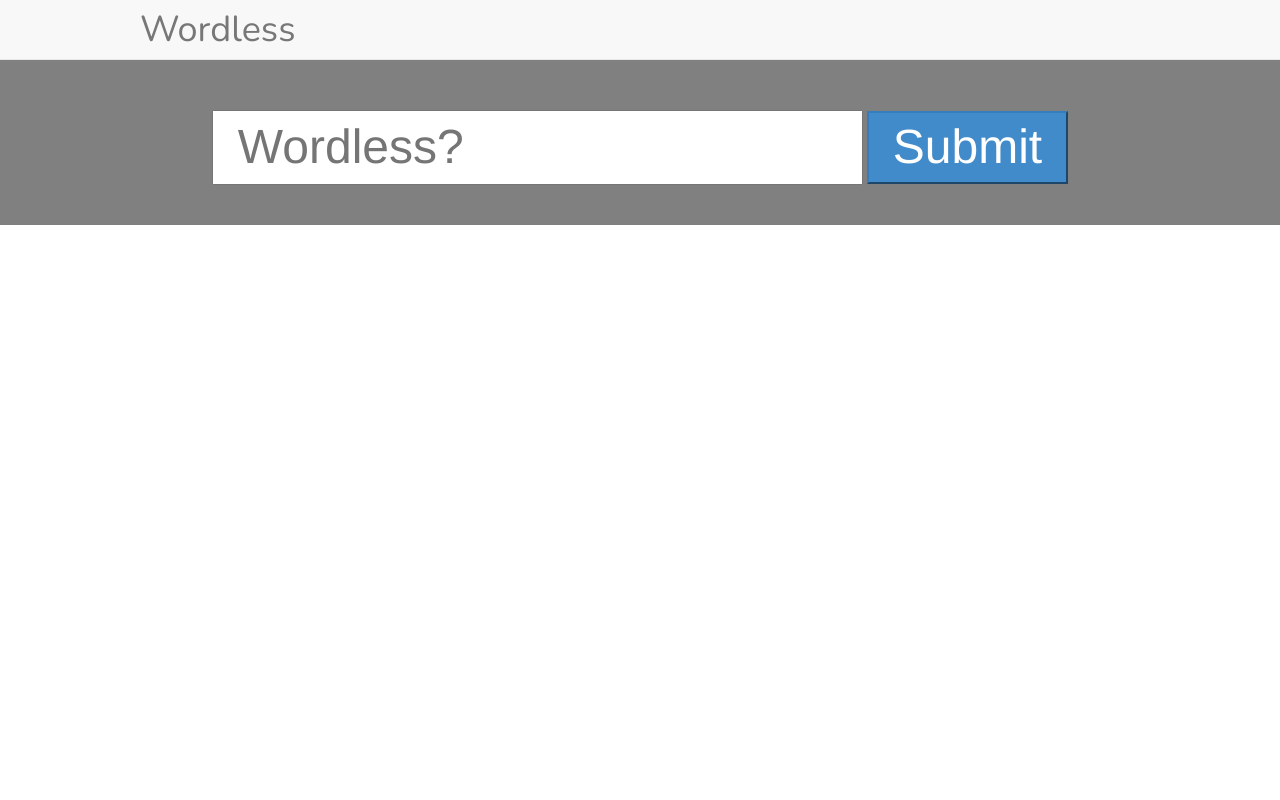
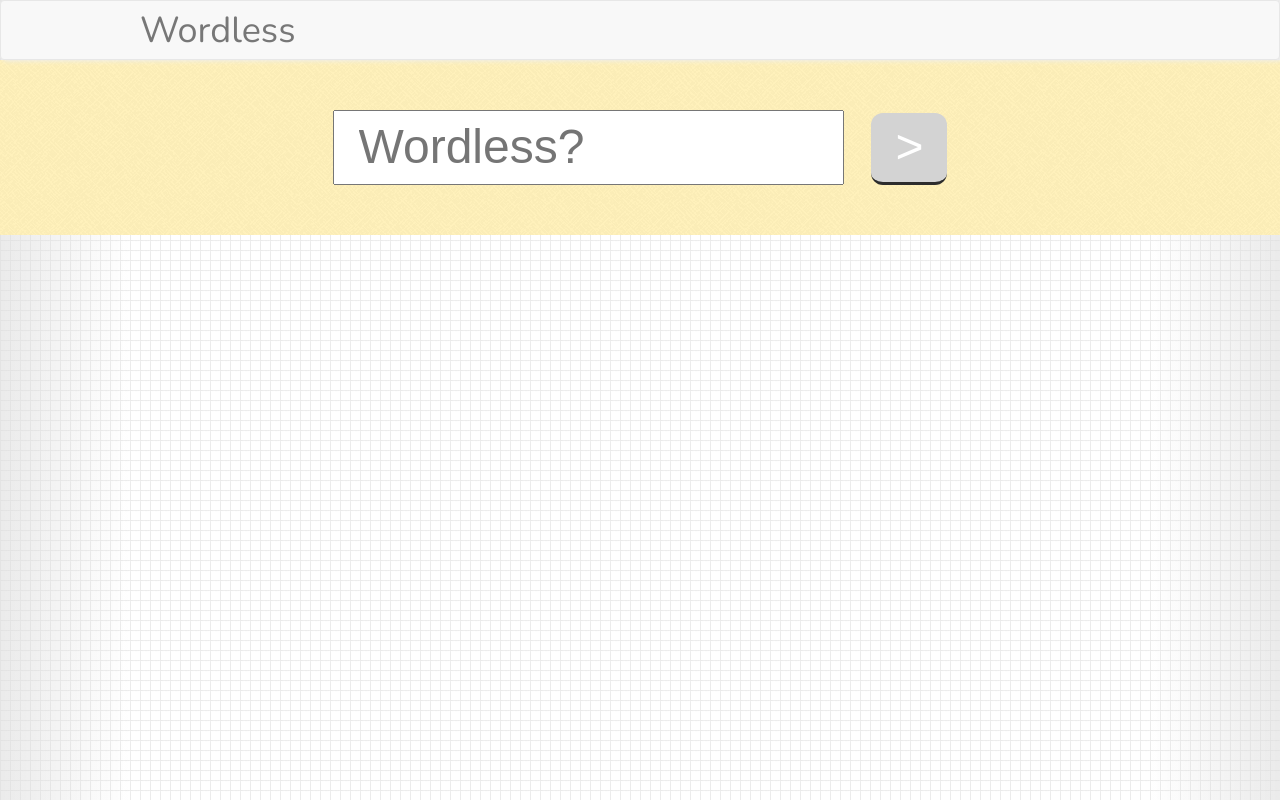
Before and after one commit to escherize/wordless-fe, a plain HTML site: page index.html in a window 1280 px wide. Drawn offline with nearby package versions, Linux system fonts and the light colour scheme; a web font is replaced by a local one.

Commit message:
added backgrounds, made layout changes, added alternate theme, button contains placeholder char >

```diff
--- a/index.html
+++ b/index.html
@@ -14,6 +14,7 @@
 
     <link rel="stylesheet" href="resources/css/bootstrap.css">
     <link rel="stylesheet" href="resources/css/style.css">
+    <!-- <link rel="stylesheet" href="resources/css/black-theme.css"> -->
     <!--<link href='http://fonts.googleapis.com/css?family=Over+the+Rainbow' rel='stylesheet' type='text/css'>-->
 
 
@@ -21,20 +22,20 @@
 <body>
 
 <div ng-controller="ThesaurusCtrl">
-    <div class="navbar navbar-default navbar-fixed-top">
+    <div class="navbar navbar-default">
         <div class="container"><h1 class="navbar-brand">Wordless</h1></div>
     </div>
 
 
-        <div class="form-section">
-            <div  class="container">
-                <form class="center .col-md-6 .col-md-offset-3" ng-submit="sendD3Request()">
-                    <input class="input"  type="text" placeholder="Wordless?" ng-model="myWord">
-                    <input class="btn-primary" type="submit">
-                </form>
-            </div>
+    <div class="form-section">
+        <div class="container">
+            <form ng-submit="sendD3Request()">
+                <input class="input"  type="text" placeholder="Wordless?" size="15" ng-model="myWord">
+                <input class="btn-primary" type="submit" value=">">
+            </form>
         </div>
-        <div id="graph-container" class="container centered"></div>
+    </div>
+    <div id="graph-container" class="container centered"></div>
 </div>
 </body>
 
--- /dev/null
+++ b/resources/css/black-theme.css
@@ -0,0 +1,20 @@
+/*wordless black theme*/
+
+body {
+    background: -webkit-linear-gradient(left, rgba(0, 0, 0, 0.5), rgba(255, 255, 255, 0) 10%, rgba(255, 255, 255, 0)90%, rgba(0, 0, 0, 0.5)), url("../img/textures/black_graph.png");
+}
+
+.navbar {
+    background-color: black;
+    border: none;
+    box-shadow: 3px 0 5px 1px #555;
+
+}
+
+.navbar h1.navbar-brand {
+    color:;
+}
+
+.form-section {
+    background: #51be91;
+}
--- a/resources/css/style.css
+++ b/resources/css/style.css
@@ -1,13 +1,22 @@
 /*styles for wordless*/
 
+/*fonts
+-----------------------------------------------------------------*/
+
+/*@font-face {
+    font-family: "Droid sans";
+}*/
 @import url(http://fonts.googleapis.com/css?family=Nunito);
+@import url(http://fonts.googleapis.com/css?family=Droid+Sans);
 
 /*layout
 ----------------------------*/
 
 body {
     height: 100%;
-    /*background-color : #777;*/
+    background: -webkit-linear-gradient(left, rgba(221, 221, 221, 0.6), rgba(255, 255, 255, 0) 10%, rgba(255, 255, 255, 0)90%, rgba(221, 221, 221, 0.6)),
+    url("../img/textures/graph.png");
+    font-family: "Droid sans", sans-serif;
 }
 
 .container {
@@ -15,14 +24,18 @@ body {
 }
 
 .form-section {
-    padding-top: 70px;
-    background-color: grey;
+   /* padding-top: 60px;*/
+    background: -webkit-linear-gradient(rgba(255, 227, 120, 0.5) 50%, rgba(255, 227, 120, 0.5) ), url("../img/textures/greyzz.png");
+    background-color: #F6EEA3;
+    /*rgba(130, 200, 155, 0.5)*/
 }
 
 /* nav bar
 --------------------------------------------------*/
 .navbar {
     height: 60px;
+    box-shadow: 3px 0 5px 1px #eee;
+    margin-bottom: 0;
 
 }
 
@@ -38,7 +51,7 @@ body {
 form {
     text-align: center;
     padding:0;
-    margin: 40px 0;
+    margin: 50px 0;
 }
 input {
     font-size: 48px;
@@ -46,9 +59,16 @@ input {
 
 input[type="text"]{
     padding-left: 0.5em;
+    margin-right: 0.5em;
 }
 input[type="submit"]{
     padding: 0 0.5em;
+}
+.btn-primary {
+    background: lightgrey;
+    border-radius: 0.25em;
+    border-width: 0 0 3px 0 ;
+    border-color: grey;
 }
 
 /* drawing space
```
Also changed, not shown: resources/img/textures/black_graph.png (added), resources/img/textures/graph.png (added), resources/img/textures/graphy.png (added), resources/img/textures/graphy_@2X.png (added), resources/img/textures/greyzz.png (added), resources/img/textures/greyzz_@2X.png (added), resources/img/textures/readme.txt (added), 2 other files.
